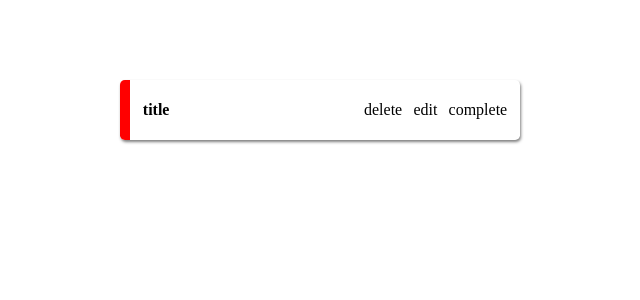
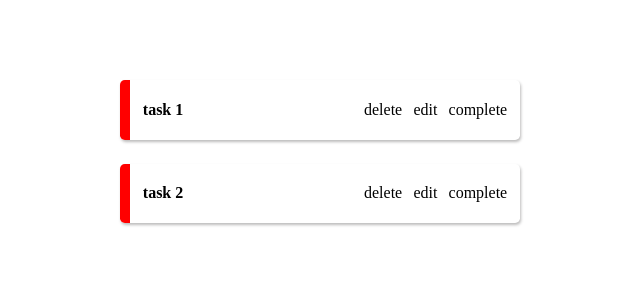
Before and after one commit to EsrafilElahi/vue-tasks-list, a Vue app: page / in a window 1280 px wide. Shown: the top 300 px of the page, without its empty margins (320-960 px from the left). Built offline with nearby package versions, Linux system fonts and the light colour scheme.

Commit message:
use components

```diff
--- a/src/App.vue
+++ b/src/App.vue
@@ -1,23 +1,18 @@
 <template>
   <div class="container">
     <div class="box-items">
-      <div class="item">
-        <h4>title</h4>
-        <div class="actions">
-          <span class="material-icons tick">delete</span>
-          <span>edit</span>
-          <span>complete</span>
-        </div>
-      </div>
+      <ProjectITem title="task 1" />
+      <ProjectITem title="task 2" />
     </div>
   </div>
 </template>
 
 <script>
+import ProjectITem from './components/ProjectItem.vue';
 
 export default {
   name: 'App',
-
+  components: { ProjectITem }
 }
 </script>
 
@@ -45,25 +40,8 @@ html body {
 }
 
 .box-items {
-  max-width: 25rem;
-  width: 100%;
-  margin-inline: auto;
-  padding: 1.3rem .8rem;
-  /* border: 1px solid red; */
-  box-shadow: 1px 2px 3px rgba(0, 0, 0, 0.5);
-  border-left: 10px solid red;
-  box-shadow: 1rem;
-  border-radius: .3rem;
-}
-
-.item {
   display: flex;
-  justify-content: space-between;
-  align-items: center;
-}
-
-.actions {
-  display: flex;
-  gap: .7rem;
+  flex-direction: column;
+  gap: 1.5rem;
 }
 </style>
--- /dev/null
+++ b/src/components/ProjectItem.vue
@@ -0,0 +1,37 @@
+<template>
+  <div class="item">
+    <h4>{{ title }}</h4>
+    <div class="actions">
+      <span class="material-icons tick">delete</span>
+      <span>edit</span>
+      <span>complete</span>
+    </div>
+  </div>
+</template>
+
+<script>
+export default {
+  props: ['title']
+}
+</script>
+
+<style scoped>
+.item {
+  max-width: 25rem;
+  width: 100%;
+  margin-inline: auto;
+  padding: 1.3rem .8rem;
+  box-shadow: 1px 2px 3px rgba(119, 117, 117, 0.493);
+  border-left: 10px solid red;
+  box-shadow: 1rem;
+  border-radius: .3rem;
+  display: flex;
+  justify-content: space-between;
+  align-items: center;
+}
+
+.actions {
+  display: flex;
+  gap: .7rem;
+}
+</style>
```
Also changed, not shown: src/components/HelloWorld.vue (deleted, +0 -58 lines).
